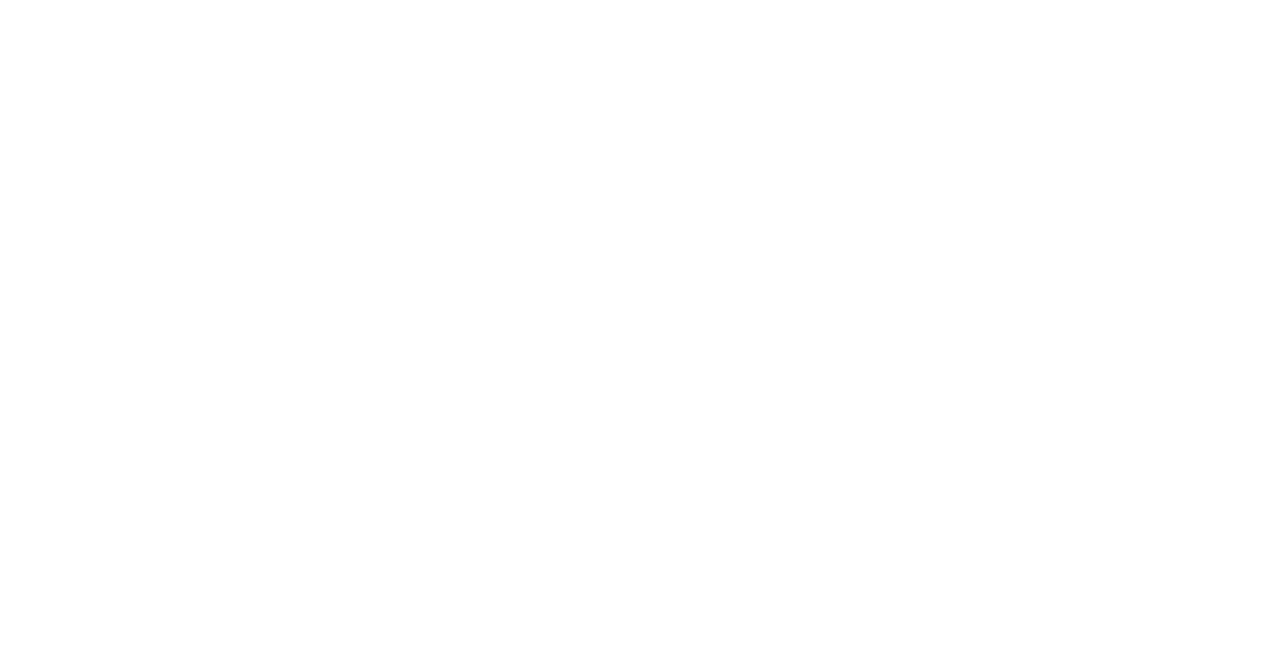
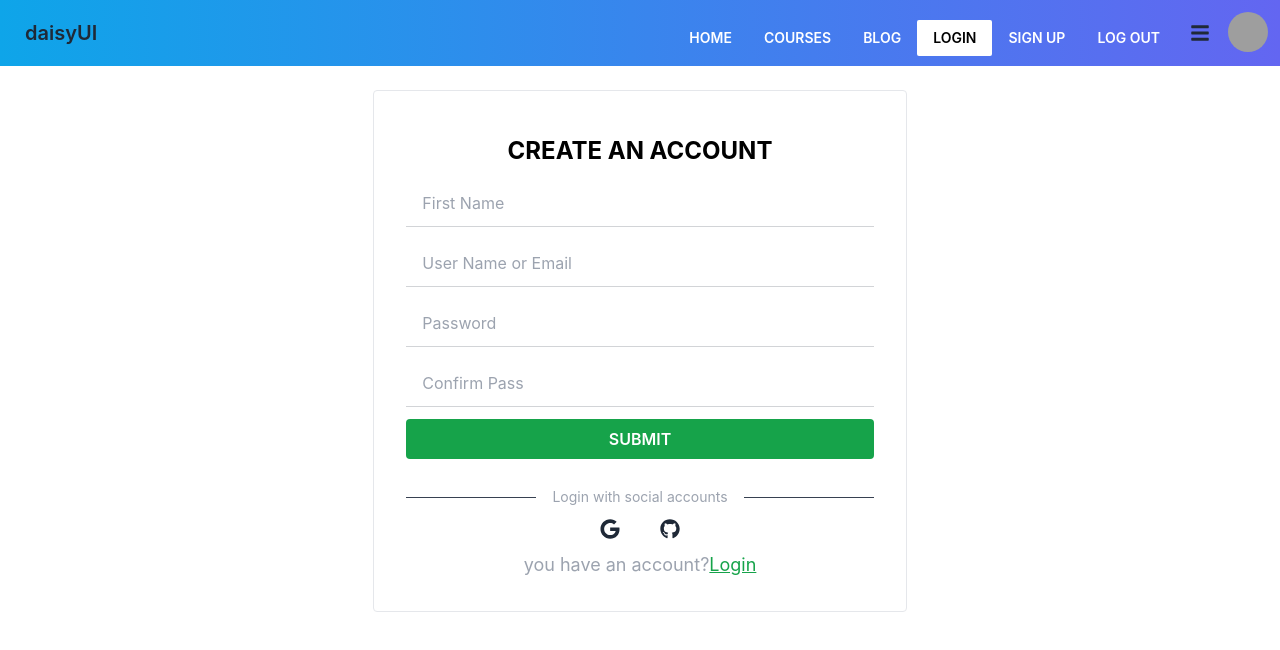
Before and after one commit to abdullah-al-mamun-vai/buy-course, a React (Create React App) app: page /sign in a window 1280 px wide. Shown: the top 650 px of the page. Built offline with nearby package versions, Linux system fonts and the light colour scheme; grey boxes are pictures that could not be loaded.

Commit message:
register added

```diff
--- a/package.json
+++ b/package.json
@@ -6,6 +6,7 @@
     "@testing-library/jest-dom": "^5.16.5",
     "@testing-library/react": "^13.4.0",
     "@testing-library/user-event": "^13.5.0",
+    "daisyui": "^2.33.0",
     "firebase": "^9.12.1",
     "react": "^18.2.0",
     "react-dom": "^18.2.0",
--- a/src/App.js
+++ b/src/App.js
@@ -1,10 +1,14 @@
 import logo from './logo.svg';
 import './App.css';
+import { RouterProvider } from 'react-router-dom';
+import router from './Route/Root';
 
 function App() {
   return (
     <div className="App">
+      <RouterProvider router={router}>
 
+      </RouterProvider>
     </div>
   );
 }
--- a/src/Auth/Login/Login.js
+++ b/src/Auth/Login/Login.js
@@ -1,10 +1,11 @@
 import React from 'react';
-
+import { FaGithub, FaGoogle } from 'react-icons/fa'
+import { Link } from 'react-router-dom';
 const Login = () => {
     return (
-        <div>
+        <>
 
-        </div>
+        </>
     );
 };
 
--- a/src/Auth/Register/Register.js
+++ b/src/Auth/Register/Register.js
@@ -1,10 +1,53 @@
 import React from 'react';
+import { FaGithub, FaGoogle } from 'react-icons/fa';
+import { Link } from 'react-router-dom';
 
 const Register = () => {
     return (
-        <div>
+        <>
+            <div className='w-5/12 mx-auto rounded'>
+                <div className='border rounded p-8 mt-6'>
+                    <form >
+                        <div className="form-control my-3 w-full ">
+                            <h4 className='text-2xl font-bold text-black uppercase'>Create an account</h4>
+                        </div>
+                        <div className="form-control my-3 w-full ">
+                            <input type="text" placeholder="First Name" name='name' className="input text-black input-bordered focus:outline-none border-t-0 border-l-0 border-r-0 rounded-none w-full " />
+                        </div>
+                        <div className="form-control my-3 w-full ">
+                            <input type="text" placeholder="User Name or Email" name='gmail' className="input text-black input-bordered focus:outline-none border-t-0 border-l-0 border-r-0 rounded-none w-full " />
+                        </div>
+                        <div className="form-control my-3 w-full ">
+                            <input type="text" placeholder="Password" name='pass' className="input text-black input-bordered focus:outline-none border-t-0 border-l-0 border-r-0 rounded-none w-full " />
+                        </div>
+                        <div className="form-control my-3 w-full ">
+                            <input type="text" placeholder="Confirm Pass" name='confirm_pass' className="input text-black input-bordered focus:outline-none border-t-0 border-l-0 border-r-0 rounded-none w-full " />
+                        </div>
+                        <div className="form-control my-3 w-full ">
+                            <button className='w-full bg-green-600 text-white font-semibold py-2 rounded text-base uppercase'>Submit</button>
+                        </div>
+                    </form>
 
-        </div>
+                    <div className="flex items-center pt-4 space-x-1">
+                        <div className="flex-1 h-px sm:w-16 bg-gray-700"></div>
+                        <p className="px-3 text-sm text-gray-400">Login with social accounts</p>
+                        <div className="flex-1 h-px sm:w-16 bg-gray-700"></div>
+                    </div>
+                    <div className="flex justify-center space-x-4">
+                        <button aria-label="Log in with Google" className="p-3 rounded-sm">
+                            <FaGoogle className="w-5 h-5 fill-current"></FaGoogle>
+                        </button>
+                        <button aria-label="Log in with GitHub" className="p-3 rounded-sm">
+                            <FaGithub className="w-5 h-5 fill-current"></FaGithub>
+                        </button>
+                    </div>
+                    <p className="text-lg text-center sm:px-6 text-gray-400">you have an account?
+                        <Link rel="noopener noreferrer" to={'/login'} className="underline text-green-600">Login</Link>
+                    </p>
+                </div>
+
+            </div>
+        </>
     );
 };
 
--- a/src/Layout/Layer.js
+++ b/src/Layout/Layer.js
@@ -1,10 +1,12 @@
 import React from 'react';
+import { Outlet } from 'react-router-dom';
+import Header from '../Pages/Home/Sections/Header';
 
 const Layer = () => {
-    return (
-        <div>
-
-        </div>
+    return (<>
+        <Header></Header>
+        <Outlet></Outlet>
+    </>
     );
 };
 
--- a/src/Pages/Errorpage/Error.js
+++ /dev/null
@@ -1,13 +0,0 @@
-import React from 'react';
-
-const Error = () => {
-    return (
-        <div className='flex items-center justify-center h-screen'>
-            <div>
-                <h2 className='text-9xl capitalize font-bold'>Page Not Found</h2>
-            </div>
-        </div>
-    );
-};
-
-export default Error;
--- /dev/null
+++ b/src/Pages/Errorpage/ErrorPage.js
@@ -0,0 +1,12 @@
+import React from 'react';
+import { Link } from 'react-router-dom';
+
+const ErrorPage = () => {
+    return (
+        <section className="flex items-center h-full sm:p-16 dark:bg-gray-900 dark:text-gray-100">
+
+        </section>
+    );
+};
+
+export default ErrorPage;
--- a/src/Pages/Home/Home.js
+++ b/src/Pages/Home/Home.js
@@ -0,0 +1,11 @@
+import React from 'react';
+
+const Home = () => {
+    return (
+        <div>
+
+        </div>
+    );
+};
+
+export default Home;
--- a/src/Pages/Home/Sections/Header.js
+++ b/src/Pages/Home/Sections/Header.js
@@ -1,41 +1,52 @@
 import React from 'react';
+import { FaBars } from 'react-icons/fa';
+import { Link } from 'react-router-dom';
 
 const Header = () => {
     return (
-        <header className="p-4 dark:bg-gray-800 dark:text-gray-100">
-            <div className="container flex justify-between h-16 mx-auto">
-                <div className="flex">
-                    <a rel="noopener noreferrer" href="#" aria-label="Back to homepage" className="flex items-center p-2">
-                        <svg xmlns="http://www.w3.org/2000/svg" fill="currentColor" viewBox="0 0 32 32" className="w-8 h-8 dark:text-violet-400">
-                            <path d="M27.912 7.289l-10.324-5.961c-0.455-0.268-1.002-0.425-1.588-0.425s-1.133 0.158-1.604 0.433l0.015-0.008-10.324 5.961c-0.955 0.561-1.586 1.582-1.588 2.75v11.922c0.002 1.168 0.635 2.189 1.574 2.742l0.016 0.008 10.322 5.961c0.455 0.267 1.004 0.425 1.59 0.425 0.584 0 1.131-0.158 1.602-0.433l-0.014 0.008 10.322-5.961c0.955-0.561 1.586-1.582 1.588-2.75v-11.922c-0.002-1.168-0.633-2.189-1.573-2.742zM27.383 21.961c0 0.389-0.211 0.73-0.526 0.914l-0.004 0.002-10.324 5.961c-0.152 0.088-0.334 0.142-0.53 0.142s-0.377-0.053-0.535-0.145l0.005 0.002-10.324-5.961c-0.319-0.186-0.529-0.527-0.529-0.916v-11.922c0-0.389 0.211-0.73 0.526-0.914l0.004-0.002 10.324-5.961c0.152-0.090 0.334-0.143 0.53-0.143s0.377 0.053 0.535 0.144l-0.006-0.002 10.324 5.961c0.319 0.185 0.529 0.527 0.529 0.916z"></path>
-                            <path d="M22.094 19.451h-0.758c-0.188 0-0.363 0.049-0.515 0.135l0.006-0.004-4.574 2.512-5.282-3.049v-6.082l5.282-3.051 4.576 2.504c0.146 0.082 0.323 0.131 0.508 0.131h0.758c0.293 0 0.529-0.239 0.529-0.531v-0.716c0-0.2-0.11-0.373-0.271-0.463l-0.004-0.002-5.078-2.777c-0.293-0.164-0.645-0.26-1.015-0.26-0.39 0-0.756 0.106-1.070 0.289l0.010-0.006-5.281 3.049c-0.636 0.375-1.056 1.055-1.059 1.834v6.082c0 0.779 0.422 1.461 1.049 1.828l0.009 0.006 5.281 3.049c0.305 0.178 0.67 0.284 1.061 0.284 0.373 0 0.723-0.098 1.027-0.265l-0.012 0.006 5.080-2.787c0.166-0.091 0.276-0.265 0.276-0.465v-0.716c0-0.293-0.238-0.529-0.529-0.529z"></path>
-                        </svg>
-                    </a>
-                    <ul className="items-stretch hidden space-x-3 lg:flex">
-                        <li className="flex">
-                            <a rel="noopener noreferrer" href="#" className="flex items-center px-4 -mb-1 border-b-2 dark:border-transparent">Link</a>
-                        </li>
-                        <li className="flex">
-                            <a rel="noopener noreferrer" href="#" className="flex items-center px-4 -mb-1 border-b-2 dark:border-transparent dark:text-violet-400 dark:border-violet-400">Link</a>
-                        </li>
-                        <li className="flex">
-                            <a rel="noopener noreferrer" href="#" className="flex items-center px-4 -mb-1 border-b-2 dark:border-transparent">Link</a>
-                        </li>
-                        <li className="flex">
-                            <a rel="noopener noreferrer" href="#" className="flex items-center px-4 -mb-1 border-b-2 dark:border-transparent">Link</a>
-                        </li>
+        <div className="navbar bg-gradient-to-r from-sky-500 to-indigo-500">
+            <div className="flex-1">
+                <a className="btn btn-ghost normal-case text-xl">daisyUI</a>
+            </div>
+
+
+            {/* <div className="dropdown">
+      <label tabIndex={0} className="btn btn-ghost btn-circle">
+        <svg xmlns="http://www.w3.org/2000/svg" className="h-5 w-5" fill="none" viewBox="0 0 24 24" stroke="currentColor"><path strokeLinecap="round" strokeLinejoin="round" strokeWidth="2" d="M4 6h16M4 12h16M4 18h7" /></svg>
+      </label>
+      <ul tabIndex={0} className="menu menu-compact mt-3 p-2 shadow bg-base-100 rounded-box w-52">
+        <li><a>Homepage</a></li>
+        <li><a>Portfolio</a></li>
+        <li><a>About</a></li>
+      </ul>
+    </div> */}
+
+
+            <div className="flex-none">
+
+                <div className="md:dropdown">
+                    <ul tabIndex={0} className="menu lg:menu-horizontal sm:menu-compact p-0 text-white uppercase font-semibold sm:dropdown-content">
+                        <li><Link to={'/home'}>home</Link></li>
+                        <li><Link to={'/'}>courses</Link></li>
+                        <li><Link to={'/'}>Blog</Link></li>
+                        <li className='bg-base-100 text-black rounded-sm'><Link to={'/login'}>Login</Link></li>
+                        <li><Link to={'/sign'}>Sign up</Link></li>
+                        <li><Link to={'/'}>Log out</Link></li>
+
                     </ul>
+                    <label tabIndex={0} className="btn btn-ghost btn-circle">
+                        <FaBars className="h-5 w-5" ></FaBars>
+                    </label>
                 </div>
-                <div className="items-center flex-shrink-0 hidden lg:flex">
-                    <button className="px-8 py-3 font-semibold rounded dark:bg-violet-400 dark:text-gray-900">Log in</button>
+                <div className="">
+                    <label className="btn btn-ghost btn-circle avatar">
+                        <div className="w-10 rounded-full">
+                            <img src="https://placeimg.com/80/80/people" />
+                        </div>
+                    </label>
                 </div>
-                <button className="p-4 lg:hidden">
-                    <svg xmlns="http://www.w3.org/2000/svg" fill="none" viewBox="0 0 24 24" stroke="currentColor" className="w-6 h-6 dark:text-gray-100">
-                        <path strokeLinecap="round" strokeLinejoin="round" strokeWidth="2" d="M4 6h16M4 12h16M4 18h16"></path>
-                    </svg>
-                </button>
             </div>
-        </header>
+        </div>
     );
 };
 
--- a/tailwind.config.js
+++ b/tailwind.config.js
@@ -2,8 +2,8 @@
 module.exports = {
   content: [
     "./src/**/*.{js,jsx,ts,tsx}",
-  ],  theme: {
+  ], theme: {
     extend: {},
   },
-  plugins: [],
+  plugins: [require("daisyui")],
 }
```
Also changed, not shown: src/Route/Root.js (+17 -0 lines), 1 other file (tests, documents, lock files or other folders).
